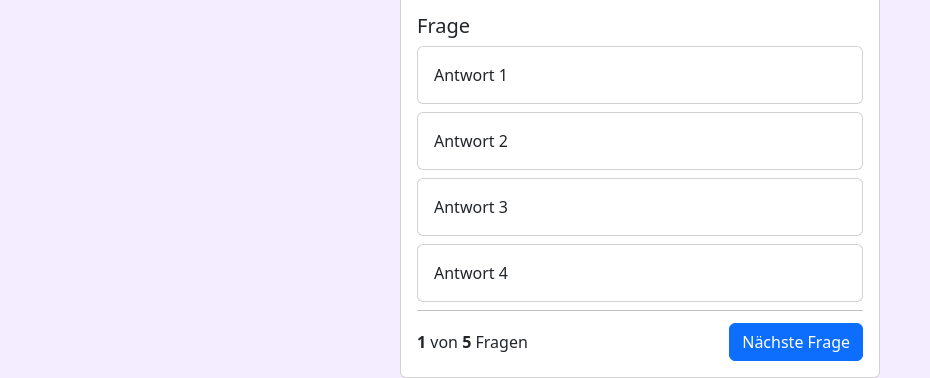
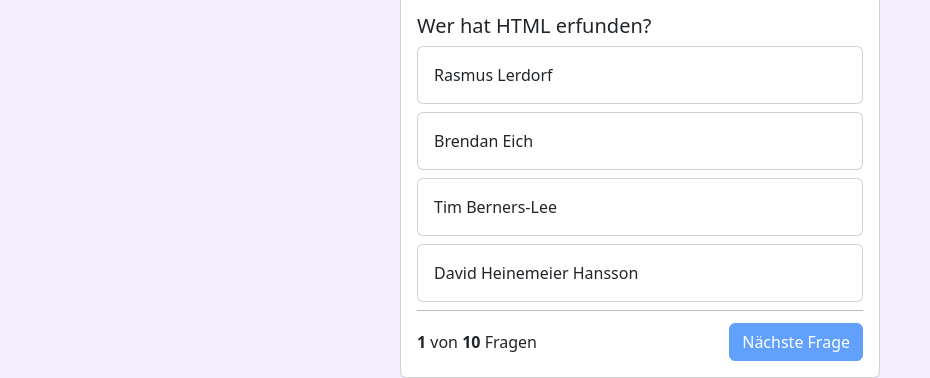
Before and after one commit to PaulB-03/QuizApp, a website: page index.html in a window 1280 px wide. Shown: the part 521-899 px from the top of the page, without its empty margins (0-930 px from the left). Drawn offline with nearby package versions, Linux system fonts and the light colour scheme.

Commit message:
added main js code to handel questions ans answers

```diff
--- a/index.html
+++ b/index.html
@@ -9,7 +9,7 @@
         <script src="script.js"></script>
         <title>QuizApp</title>
     </head>
-    <body>
+    <body onload="init()">
         <nav class="navbar bg-body-tertiary">
             <div class="container-fluid">
                 <span class="navbar-brand mb-0 h1">QuizApp</span>
@@ -18,39 +18,45 @@
 
         <div class="container">
             <div class="card quiz-card">
-                <img src="./assets/logo 2.png" class="card-img-top" alt="logo png">
-                <div class="card-body">
-                    <h5 class="card-title">Frage</h5>
+                <img src="./assets/logo 2.png" class="card-img-top" alt="logo png" id="quiz-logo">
 
-                    <div class="card mb-2">
-                        <div class="card-body">
+                <div class="card-body" id="endScreen" style="display: none;">
+                    <img src="./assets/Group 5.png" alt="">
+                    Quiz beendet!
+                </div>
+
+                <div class="card-body" id="questionBody">
+                    <h5 class="card-title" id="question-text">Frage</h5>
+
+                    <div class="card quiz-answer-card mb-2" onclick="selectAnswer('answer_1')">
+                        <div class="card-body" id="answer_1">
                             Antwort 1
                         </div>
                     </div>
 
-                    <div class="card mb-2">
-                        <div class="card-body">
+                    <div class="card quiz-answer-card mb-2" onclick="selectAnswer('answer_2')">
+                        <div class="card-body" id="answer_2">
                             Antwort 2
                         </div>
                     </div>
 
-                    <div class="card mb-2">
-                        <div class="card-body">
+                    <div class="card quiz-answer-card mb-2" onclick="selectAnswer('answer_3')">
+                        <div class="card-body" id="answer_3">
                             Antwort 3
                         </div>
                     </div>
 
-                    <div class="card mb-2">
-                        <div class="card-body">
+                    <div class="card quiz-answer-card mb-2" onclick="selectAnswer('answer_4')">
+                        <div class="card-body" id="answer_4">
                             Antwort 4
                         </div>
                     </div>
 
                     <div class="question-footer">
                         <span>
-                            <b>1</b> von <b>5</b> Fragen
+                            <b id="current-question">1</b> von <b id="total-questions">10</b> Fragen
                         </span>
-                        <button class="btn btn-primary">Nächste Frage</button>
+                        <button class="btn btn-primary" disabled id="next_button" onclick="nextQuestion()">Nächste Frage</button>
                     </div>
 
                 </div>
--- a/script.js
+++ b/script.js
@@ -38,5 +38,101 @@
         "answer_3": "<li>",
         "answer_4": "<list>",
         "right_answer": 2
+    },
+    {
+        "question": "Wie wird ein Link in HTML definiert?",
+        "answer_1": "<link>",
+        "answer_2": "<a>",
+        "answer_3": "<href>",
+        "answer_4": "<url>",
+        "right_answer": 2
+    },
+    {
+        "question": "Welches Attribut wird verwendet, um eine CSS-Klasse in HTML zu definieren?",
+        "answer_1": "class",
+        "answer_2": "id",
+        "answer_3": "style",
+        "answer_4": "type",
+        "right_answer": 1
+    },
+    {
+        "question": "Welches HTML-Element wird verwendet, um eine Tabelle zu erstellen?",
+        "answer_1": "<table>",
+        "answer_2": "<tr>",
+        "answer_3": "<td>",
+        "answer_4": "<th>",
+        "right_answer": 1
+    },
+    {
+        "question": "Wie bindet man ein Bild in HTML ein?",
+        "answer_1": "<image src='url'>",
+        "answer_2": "<img src='url'>",
+        "answer_3": "<picture src='url'>",
+        "answer_4": "<figure src='url'>",
+        "right_answer": 2
+    },
+    {
+        "question": "Welches Attribut im <script>-Tag sorgt dafür, dass das Skript erst nach dem vollständigen Parsen des Dokuments ausgeführt wird?",
+        "answer_1": "async",
+        "answer_2": "nomodule",
+        "answer_3": "defer",
+        "answer_4": "type",
+        "right_answer": 3
     }
 ];
+
+let currentQuestionIndex = 0;
+
+function init() {
+    document.getElementById("total-questions").innerText = questions.length;
+    showQuestion();
+
+
+}
+
+function showQuestion() {
+
+    if (currentQuestionIndex >= questions.length) {
+        // TODO: Show end screen with results
+        document.getElementById("endScreen").style.display = "block";
+        document.getElementById("questionBody").style.display = "none";
+        document.getElementById("quiz-logo").style.display = "none";
+    }
+
+    let question = questions[currentQuestionIndex];
+    document.getElementById("question-text").innerText = question.question;
+    document.getElementById("answer_1").innerText = question.answer_1;
+    document.getElementById("answer_2").innerText = question.answer_2;
+    document.getElementById("answer_3").innerText = question.answer_3;
+    document.getElementById("answer_4").innerText = question.answer_4;
+}
+
+function selectAnswer(answerIndex) {
+    let question = questions[currentQuestionIndex];
+    let selectedAnswer = answerIndex.slice(-1);
+    let idOfRightAnswer = "answer_" + question.right_answer;
+
+    if(selectedAnswer == question["right_answer"]) {
+        document.getElementById(answerIndex).parentNode.classList.add("bg-success");
+    } else {
+        document.getElementById(answerIndex).parentNode.classList.add("bg-danger");
+        document.getElementById(idOfRightAnswer).parentNode.classList.add("bg-success");
+    }
+    document.getElementById("next_button").disabled = false;
+}
+
+function nextQuestion() {
+    currentQuestionIndex++;
+
+    document.getElementById("next_button").disabled = true;
+    document.querySelectorAll(".quiz-answer-card").forEach(card => {
+        card.classList.remove("bg-success", "bg-danger");
+    });
+
+    showQuestion();
+    updateCurrentQuestion();
+}
+
+function updateCurrentQuestion() {
+    document.getElementById("current-question").innerText = currentQuestionIndex + 1;
+}
--- a/style.css
+++ b/style.css
@@ -21,3 +21,16 @@
 .quiz-card {
     width: 30rem !important;
 }
+
+.quiz-answer-card {
+    cursor: pointer;
+}
+
+.quiz-answer-card:hover {
+    background-color: #e0d4ff;
+    transform: scale(1.02);
+}
+
+.bg-success, .bg-danger {
+    color: white;
+}
```
